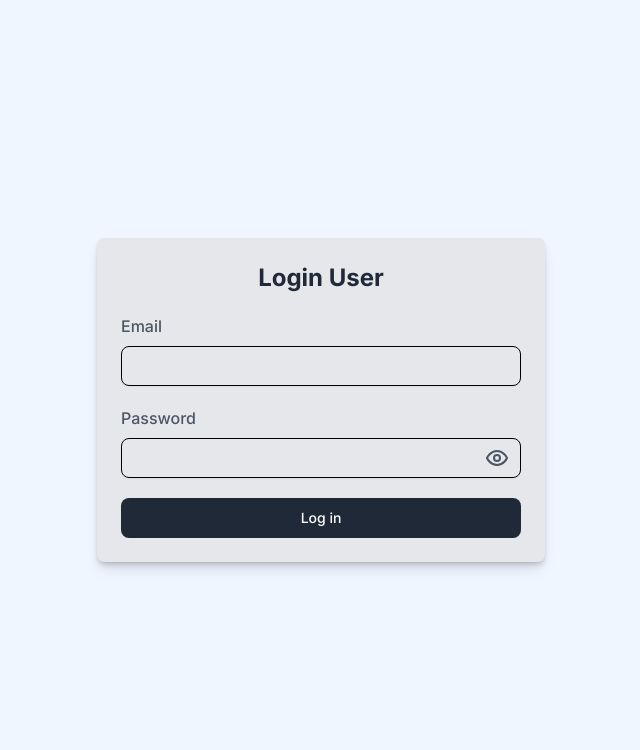
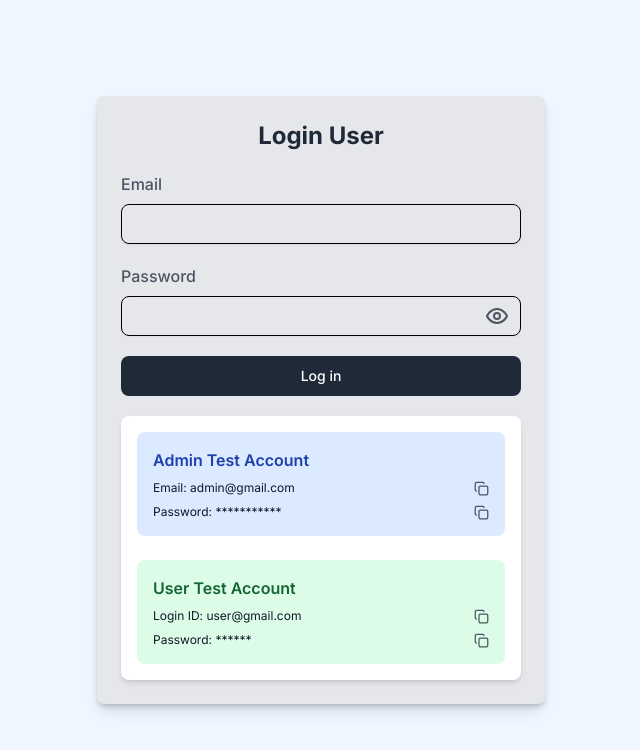
Before and after one commit to riteshk-007/ControlPanelX, a Next.js app: page /login-user in a window 1280 px wide. Shown: the top 750 px of the page, without its empty margins (319-959 px from the left). Built offline with nearby package versions, Linux system fonts and the light colour scheme.

Commit message:
refactor: Add TestUser component for displaying test account information

```diff
--- /dev/null
+++ b/app/(pages)/login-user/Testuser.js
@@ -0,0 +1,82 @@
+import { CopyIcon } from "lucide-react";
+import React from "react";
+
+const TestUser = () => {
+  const AdminInfo = {
+    email: "admin@gmail.com",
+    password: "password123",
+  };
+  const UserInfo = {
+    email: "user@gmail.com",
+    password: "123456",
+  };
+
+  const copyToClipboard = (text) => {
+    navigator.clipboard
+      .writeText(text)
+      .then(() => {
+        alert("Copied to clipboard");
+      })
+      .catch((err) => {
+        console.error("Could not copy text: ", err);
+      });
+  };
+
+  return (
+    <div className="flex flex-col space-y-6 p-4 max-w-md mx-auto bg-white rounded-lg shadow-md">
+      <div className="p-4 bg-blue-100 rounded-lg">
+        <h2 className="text-base font-semibold text-blue-800">
+          Admin Test Account
+        </h2>
+        <div className="mt-2 text-xs">
+          <div className="flex items-center justify-between">
+            <span className="text-gray-900">Email: {AdminInfo.email}</span>
+            <CopyIcon
+              size={15}
+              className="cursor-pointer  text-gray-600 hover:text-gray-900"
+              onClick={() => copyToClipboard(AdminInfo.email)}
+            />
+          </div>
+          <div className="flex items-center justify-between mt-2">
+            <span className="text-gray-900">
+              Password: {"*".repeat(AdminInfo.password.length)}
+            </span>
+            <CopyIcon
+              size={15}
+              className="cursor-pointer  text-gray-600 hover:text-gray-900"
+              onClick={() => copyToClipboard(AdminInfo.password)}
+            />
+          </div>
+        </div>
+      </div>
+
+      <div className="p-4 bg-green-100 rounded-lg">
+        <h2 className="text-base font-semibold text-green-800">
+          User Test Account
+        </h2>
+        <div className="mt-2 text-xs">
+          <div className="flex items-center justify-between">
+            <span className="text-gray-900">Login ID: {UserInfo.email}</span>
+            <CopyIcon
+              size={15}
+              className="cursor-pointer  text-gray-600 hover:text-gray-900"
+              onClick={() => copyToClipboard(UserInfo.email)}
+            />
+          </div>
+          <div className="flex items-center justify-between mt-2">
+            <span className="text-gray-900">
+              Password: {"*".repeat(UserInfo.password.length)}
+            </span>
+            <CopyIcon
+              size={15}
+              className="cursor-pointer  text-gray-600 hover:text-gray-900"
+              onClick={() => copyToClipboard(UserInfo.password)}
+            />
+          </div>
+        </div>
+      </div>
+    </div>
+  );
+};
+
+export default TestUser;
--- a/app/(pages)/login-user/page.js
+++ b/app/(pages)/login-user/page.js
@@ -7,6 +7,7 @@ import { Input } from "@/components/ui/input";
 import { Button } from "@/components/ui/button";
 import { signIn } from "next-auth/react";
 import toast from "react-hot-toast";
+import TestUser from "./Testuser";
 
 const AdminForm = () => {
   const [showPassword, setShowPassword] = useState(false);
@@ -90,6 +91,8 @@ const AdminForm = () => {
             >
               Log in
             </Button>
+
+            <TestUser />
           </form>
         </div>
       </div>
```
